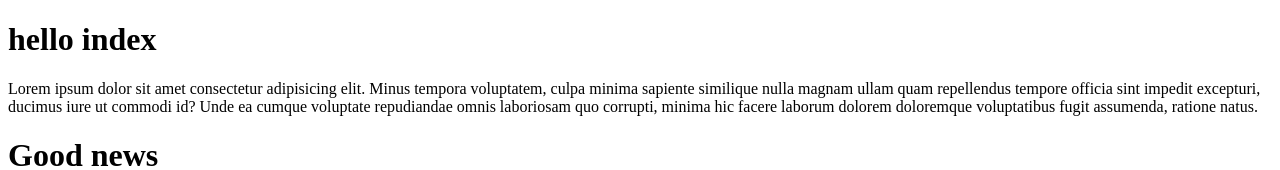
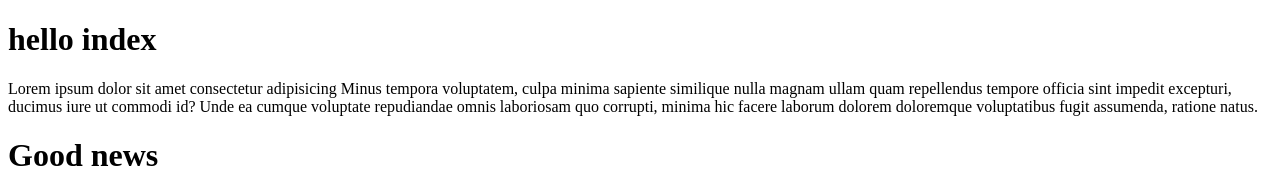
Before and after one commit to Masengesho666/HTML_for-collabollation, a plain HTML site: page index.html in a window 1280 px wide. Shown: the top 170 px of the page. Drawn offline with Linux system fonts and the light colour scheme.

Commit message:
modify index file

```diff
--- a/index.html
+++ b/index.html
@@ -7,7 +7,7 @@
 </head>
 <body>
     <h1>hello index</h1>
-    <p>Lorem ipsum dolor sit amet consectetur adipisicing elit.
+    <p>Lorem ipsum dolor sit amet consectetur adipisicing
          Minus tempora voluptatem, culpa minima sapiente similique
           nulla magnam ullam quam repellendus tempore officia sint impedit
            excepturi, ducimus iure ut commodi id? Unde ea cumque voluptate
```
